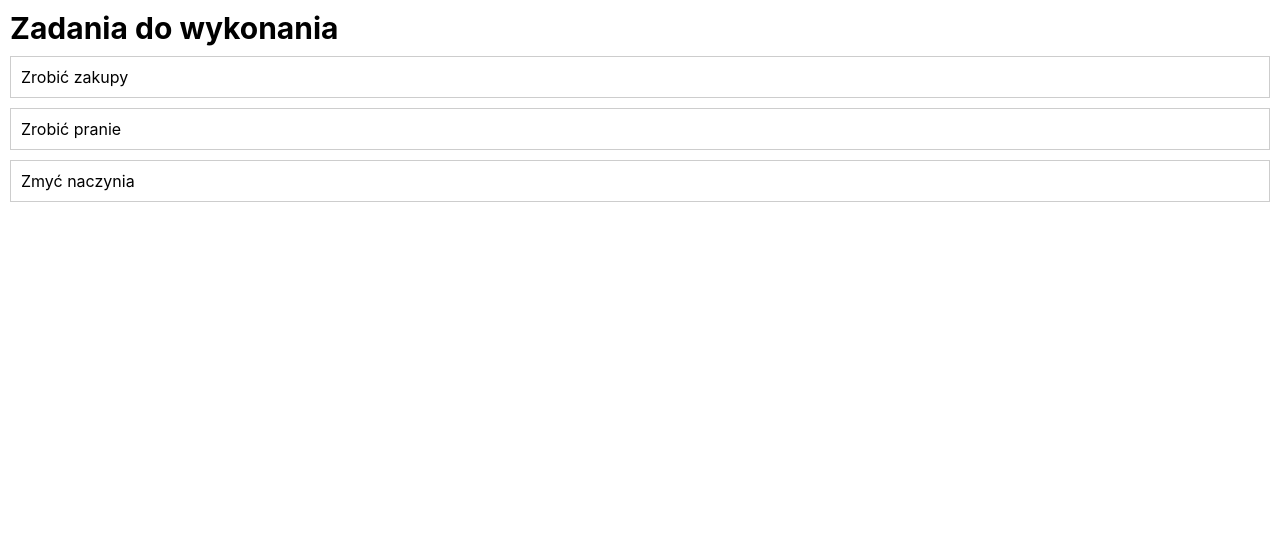
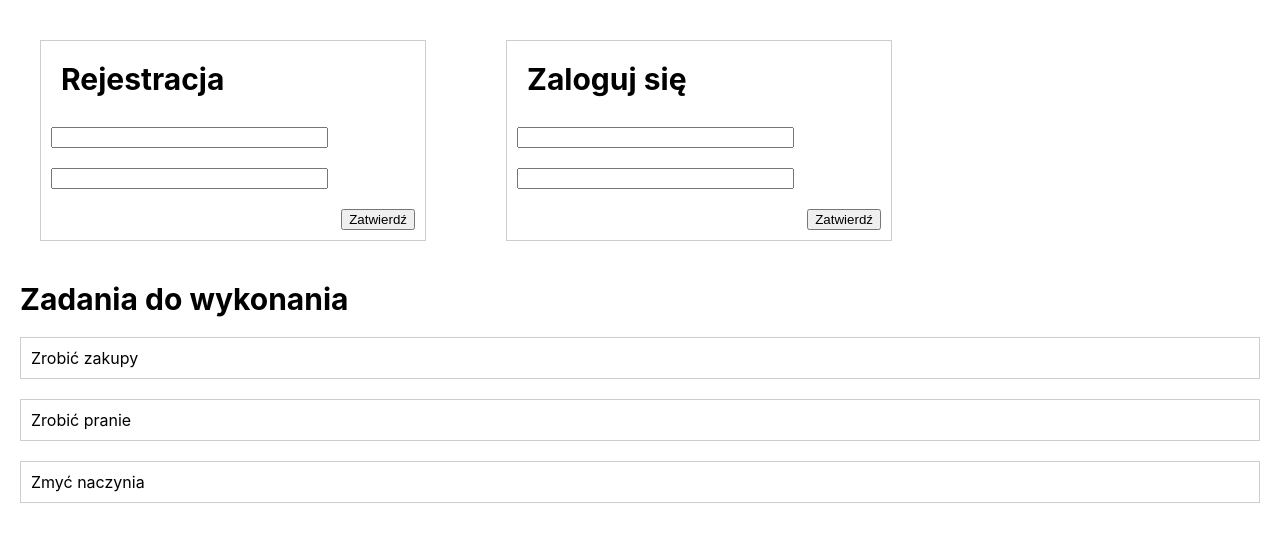
Before and after one commit to Marcin-Kwiatek/TODO-list, a React (Create React App) app in the folder my-app/: page / in a window 1280 px wide. Shown: the top 542 px of the page. Built offline with nearby package versions, Linux system fonts and the light colour scheme.

Commit message:
addition Registration and Login

```diff
--- a/my-app/src/App.js
+++ b/my-app/src/App.js
@@ -1,10 +1,18 @@
 import Todo from './Todo'
+import Registration from './Registration'
+import React from 'react';
+import Login from './Login'
 
 
-function App() {
+class App extends React.Component {
+  render(){
   return (
-    <Todo></Todo>
-  )
+    <>
+      <Registration></Registration>
+      <Login></Login>
+      <Todo></Todo>
+    </>
+  )}
 }
 
 export default App;
--- /dev/null
+++ b/my-app/src/Login.js
@@ -0,0 +1,19 @@
+import React from 'react'
+
+class Login extends React.Component {
+    render() {
+        return(
+            <>
+                <div className="container">
+                    <div className="toDoTitle">Zaloguj się</div>
+                    <input className="inputToLogin" type='text'></input>
+                    <input className="inputToLogin" type='password'></input>
+                    <button className="confirmationButton">Zatwierdź</button>
+
+                </div>
+            </>
+        )
+    }
+}
+
+export default Login
--- /dev/null
+++ b/my-app/src/Registration.js
@@ -0,0 +1,19 @@
+import React from 'react'
+
+class Registration extends React.Component {
+    render() {
+        return(
+            <>
+                <div className="container">
+                    <div className="toDoTitle">Rejestracja</div>
+                    <input className="inputToLogin" type='text'></input>
+                    <input className="inputToLogin" type='password'></input>
+                    <button className="confirmationButton">Zatwierdź</button>
+
+                </div>
+            </>
+        )
+    }
+}
+
+export default Registration
--- a/my-app/src/Todo.js
+++ b/my-app/src/Todo.js
@@ -13,10 +13,12 @@ class Todo extends React.Component {
             return <div className='task' key={e.id}>{e.title}</div>
         })
         return(
-            <div>
+            <>
+                <div style={{clear:'both'}}>
                 <div className="toDoTitle">Zadania do wykonania</div>
                 {elements}
-            </div>
+                </div>
+            </>
         )
     }
 }
--- a/my-app/src/index.css
+++ b/my-app/src/index.css
@@ -12,11 +12,28 @@ code {
 .task {
     padding: 10px;
     border: 1px solid #cdcdcd;
-    margin: 10px;
+    margin: 20px;
 }
 
 .toDoTitle {
     font-size: 30px;
     font-weight: bold;
+    margin: 20px;
+}
+
+.container {
+    width: 30%;
+    margin: 40px;
+    border: 1px solid #cdcdcd;
+    float: left;
+}
+
+.inputToLogin {
+    width: 70%;
     margin: 10px;
 }
+
+.confirmationButton {
+    float: right;
+    margin: 10px;
+}
```
